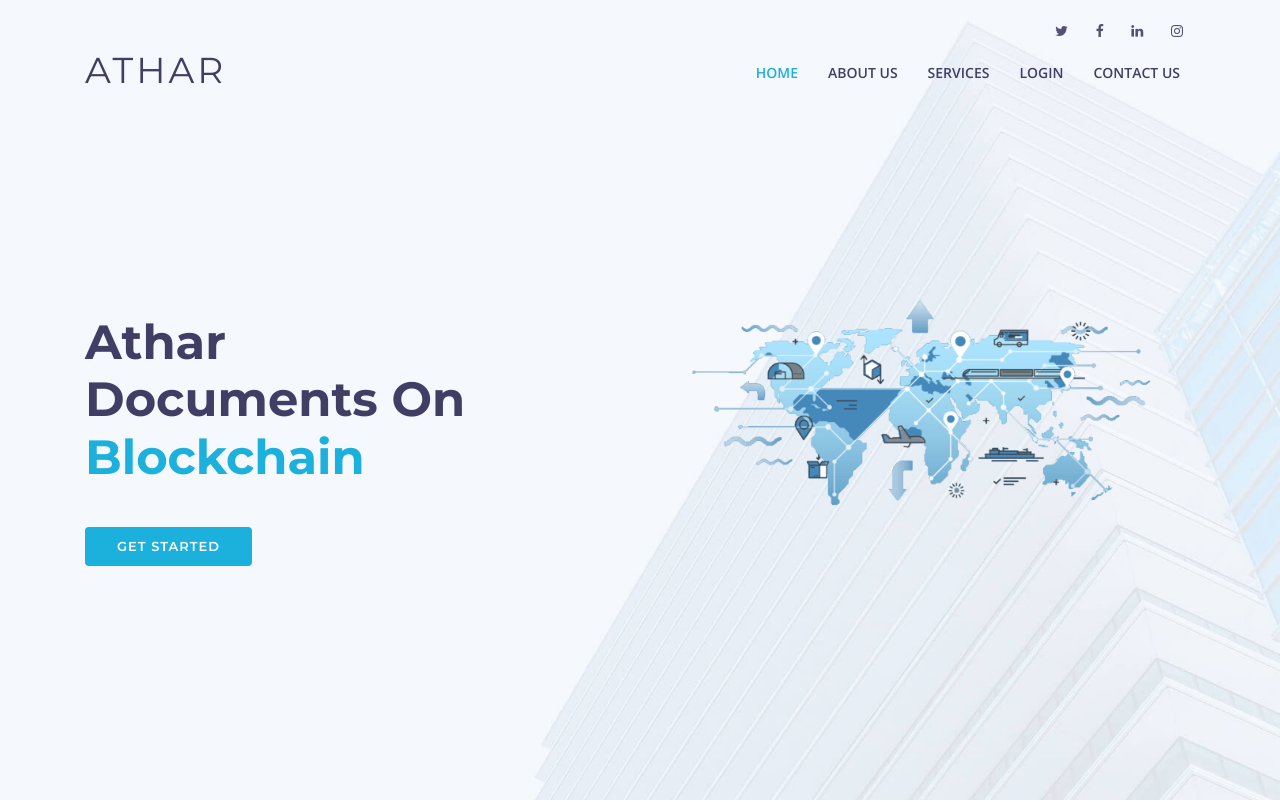
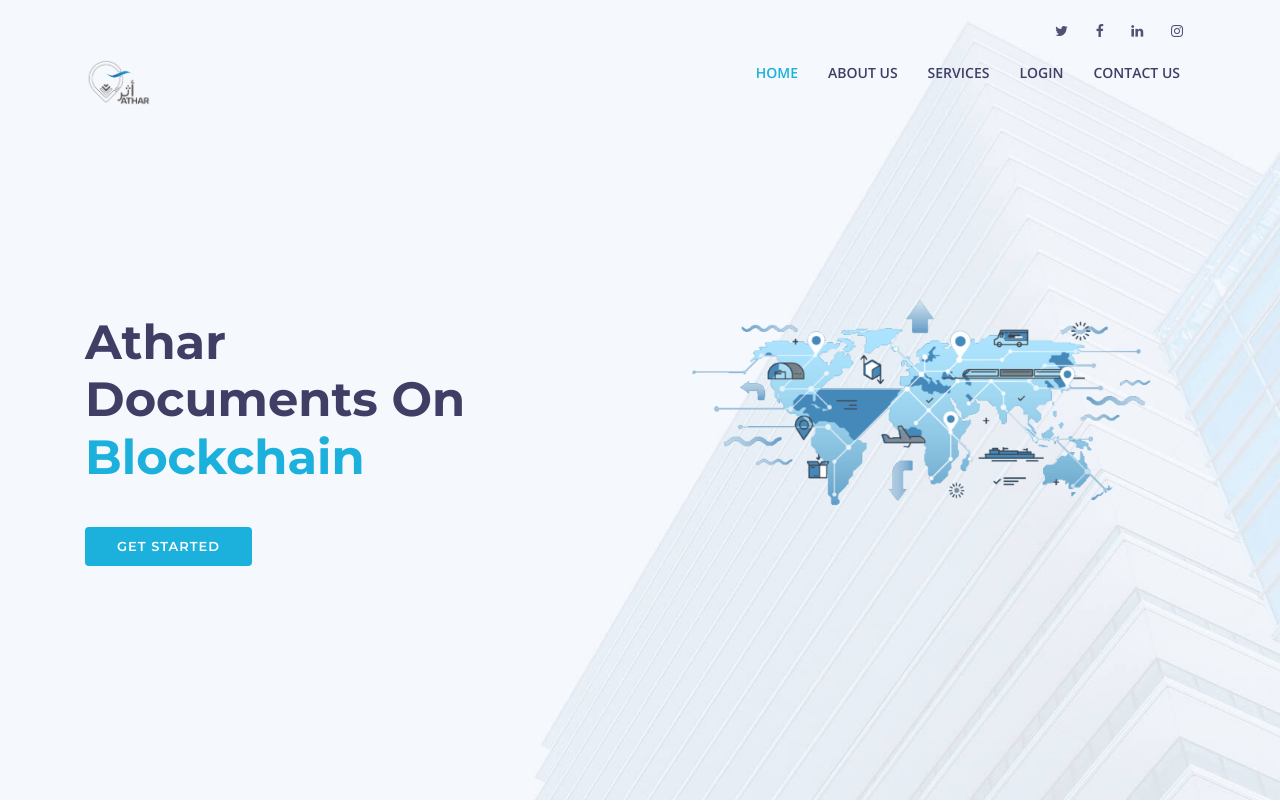
Before and after one commit to IbhzHazem/Athar_UI, a plain HTML site: page index.html in a window 1280 px wide. Shown: the top 802 px of the page. Drawn offline with nearby package versions, Linux system fonts and the light colour scheme; files whose address does not match are found by name.

Commit message:
Adding Athar logo to header

```diff
--- a/css/style.css
+++ b/css/style.css
@@ -199,7 +199,8 @@ h6 {
 #header .logo img {
   padding: 0;
   margin: 7px 0;
-  max-height: 26px;
+  max-height: 86px;
+  width: 66px;
 }
 
 .main-pages {
--- a/index.html
+++ b/index.html
@@ -50,8 +50,8 @@
 
       <div class="logo float-left">
         <!-- Uncomment below if you prefer to use an image logo -->
-        <h1 class="text-light"><a href="#intro" class="scrollto"><span>Athar</span></a></h1>
-        <!-- <a href="#header" class="scrollto"><img src="img/logo.png" alt="" class="img-fluid"></a> -->
+        <!-- <h1 class="text-light"><a href="#intro" class="scrollto"><span></span></a></h1> -->
+        <a href="#header" class="scrollto"><img src=".\img\atharLogo.png" alt="" class="img-fluid"></a>
       </div>
 
       <nav class="main-nav float-right d-none d-lg-block">
@@ -242,7 +242,7 @@
 
                   <div class="footer-info">
                     <h3>Athar</h3>
-                    <p>Tracking and Saving your Documents Using Private Blockchain.</p>
+                    <p>Tracking and Securing your Documents Using Private Blockchain.</p>
                   </div>
 
 
```
Also changed, not shown: img/atharLogo.png (added).
